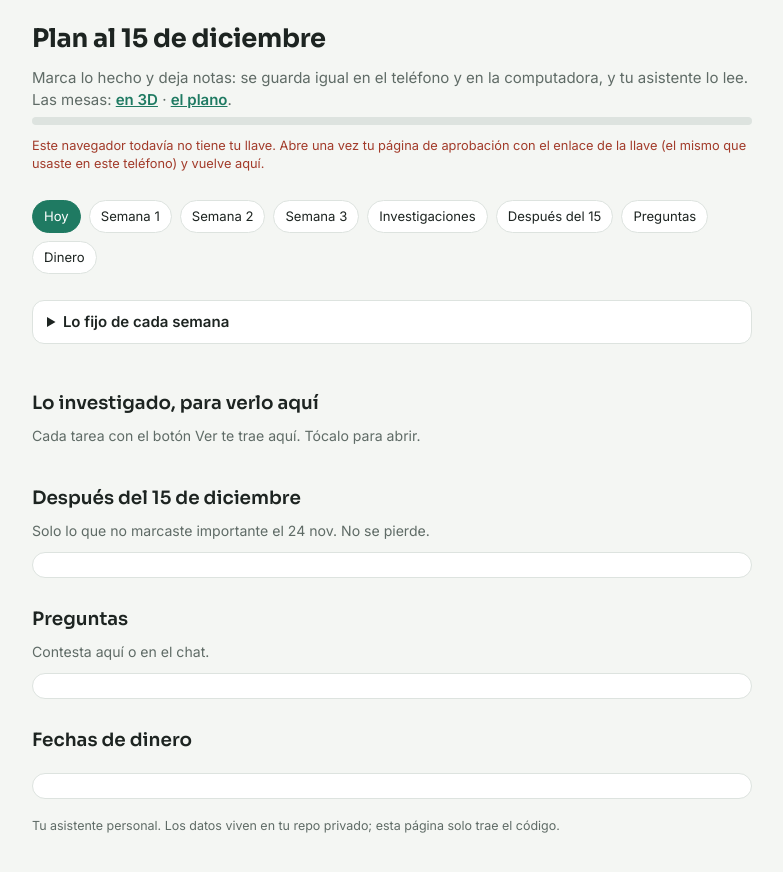
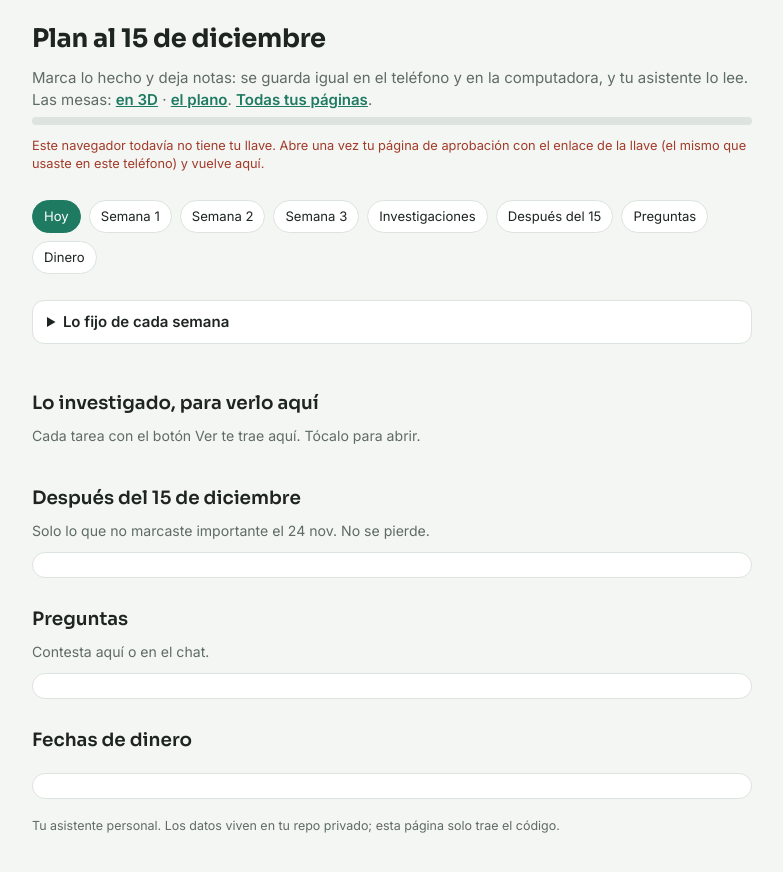
Before and after one commit to cbanegas21/asistente, a plain HTML site: page index.html in a window 1280 px wide. Shown: the whole page, without its empty margins (248-1031 px from the left). Drawn offline with Linux system fonts and the light colour scheme.

Commit message:
Plan: link a todas tus páginas

```diff
--- a/index.html
+++ b/index.html
@@ -99,7 +99,7 @@ body{margin:0}
 <div class="wrap">
   <header class="bar">
     <h1>Plan al 15 de diciembre</h1>
-    <p class="sub">Marca lo hecho y deja notas: se guarda igual en el teléfono y en la computadora, y tu asistente lo lee. Las mesas: <a href="mesas/">en 3D</a> · <a href="mesas-plano/">el plano</a>.</p>
+    <p class="sub">Marca lo hecho y deja notas: se guarda igual en el teléfono y en la computadora, y tu asistente lo lee. Las mesas: <a href="mesas/">en 3D</a> · <a href="mesas-plano/">el plano</a>. <a href="paginas/">Todas tus páginas</a>.</p>
     <div class="track" aria-hidden="true"><div class="fill" id="fill"></div></div>
     <div class="count" id="count">Cargando…</div>
     <div class="status" id="status" role="status"></div>
```
